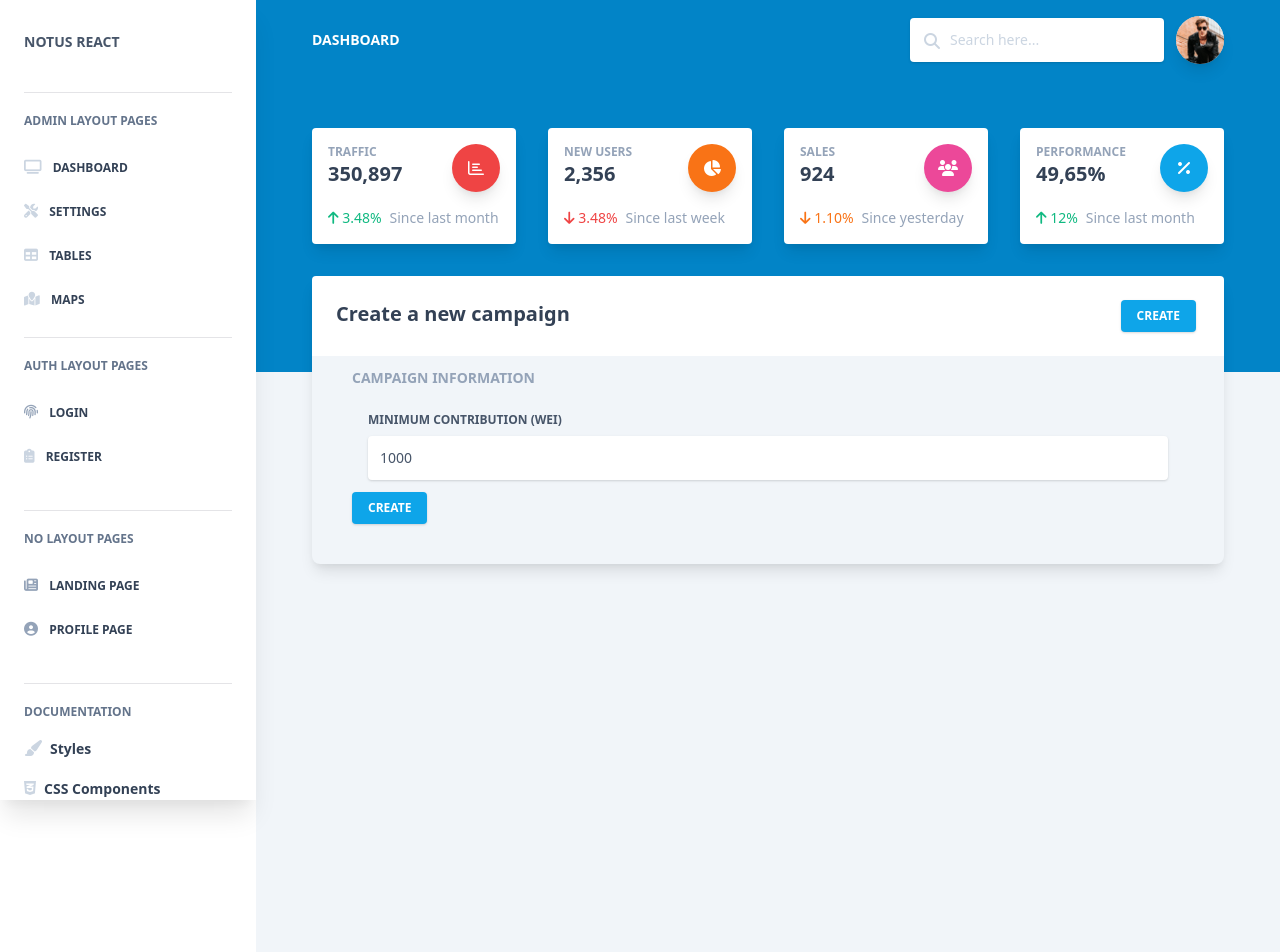
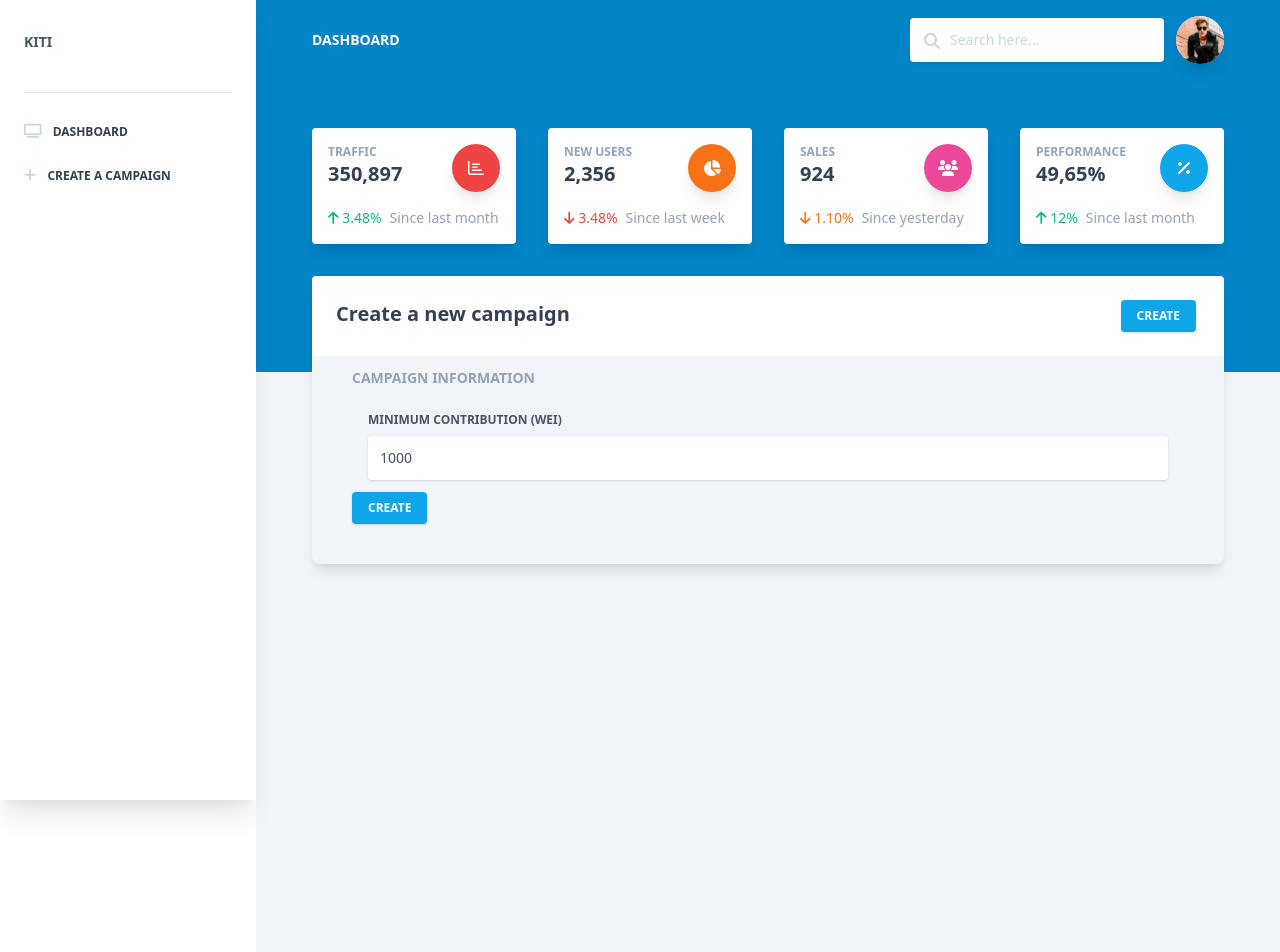
Before and after one commit to namphammati0210/Kiti, a React (Create React App) app: page /app/campaign/new in a window 1280 px wide. Shown: the top 952 px of the page. Built offline with nearby package versions, Linux system fonts and the light colour scheme; what web3 would draw is missing.

Commit message:
refactor: sidebar (#7)
Co-authored-by: Nam Pham <nam.pham@hats.solutions>

```diff
--- a/src/components/Campaigns/CampaignDetails.tsx
+++ b/src/components/Campaigns/CampaignDetails.tsx
@@ -129,11 +129,11 @@ const CampaignsDetails = () => {
         <p>{error}</p>
       ) : (
         <div>
+          {renderCampaignDetails()}
+
           <div className="p-4">
             <ContributeForm address={campaignId} />
           </div>
-
-          {renderCampaignDetails()}
         </div>
       )}
     </div>
--- a/src/components/Sidebar/Sidebar.tsx
+++ b/src/components/Sidebar/Sidebar.tsx
@@ -22,9 +22,9 @@ export default function Sidebar() {
           {/* Brand */}
           <Link
             className="md:block text-left md:pb-2 text-blueGray-600 mr-0 inline-block whitespace-nowrap text-sm uppercase font-bold p-4 px-0"
-            to="/"
+            to="/app"
           >
-            Notus React
+            KiTi
           </Link>
           {/* User */}
           <ul className="md:hidden items-center flex flex-wrap list-none">
@@ -78,9 +78,9 @@ export default function Sidebar() {
             {/* Divider */}
             <hr className="my-4 md:min-w-full" />
             {/* Heading */}
-            <h6 className="md:min-w-full text-blueGray-500 text-xs uppercase font-bold block pt-1 pb-4 no-underline">
+            {/* <h6 className="md:min-w-full text-blueGray-500 text-xs uppercase font-bold block pt-1 pb-4 no-underline">
               Admin Layout Pages
-            </h6>
+            </h6> */}
             {/* Navigation */}
 
             <ul className="md:flex-col md:min-w-full flex flex-col list-none">
@@ -92,7 +92,7 @@ export default function Sidebar() {
                       ? "text-lightBlue-500 hover:text-lightBlue-600"
                       : "text-blueGray-700 hover:text-blueGray-500")
                   }
-                  to="/admin/dashboard"
+                  to="/app"
                 >
                   <i
                     className={
@@ -114,219 +114,18 @@ export default function Sidebar() {
                       ? "text-lightBlue-500 hover:text-lightBlue-600"
                       : "text-blueGray-700 hover:text-blueGray-500")
                   }
-                  to="/admin/settings"
+                  to="/app/campaign/new"
                 >
                   <i
                     className={
-                      "fas fa-tools mr-2 text-sm " +
+                      "fas fa-plus mr-2 text-sm " +
                       (window.location.href.indexOf("/admin/settings") !== -1
                         ? "opacity-75"
                         : "text-blueGray-300")
                     }
                   ></i>{" "}
-                  Settings
+                  Create a Campaign
                 </Link>
-              </li>
-
-              <li className="items-center">
-                <Link
-                  className={
-                    "text-xs uppercase py-3 font-bold block " +
-                    (window.location.href.indexOf("/admin/tables") !== -1
-                      ? "text-lightBlue-500 hover:text-lightBlue-600"
-                      : "text-blueGray-700 hover:text-blueGray-500")
-                  }
-                  to="/admin/tables"
-                >
-                  <i
-                    className={
-                      "fas fa-table mr-2 text-sm " +
-                      (window.location.href.indexOf("/admin/tables") !== -1
-                        ? "opacity-75"
-                        : "text-blueGray-300")
-                    }
-                  ></i>{" "}
-                  Tables
-                </Link>
-              </li>
-
-              <li className="items-center">
-                <Link
-                  className={
-                    "text-xs uppercase py-3 font-bold block " +
-                    (window.location.href.indexOf("/admin/maps") !== -1
-                      ? "text-lightBlue-500 hover:text-lightBlue-600"
-                      : "text-blueGray-700 hover:text-blueGray-500")
-                  }
-                  to="/admin/maps"
-                >
-                  <i
-                    className={
-                      "fas fa-map-marked mr-2 text-sm " +
-                      (window.location.href.indexOf("/admin/maps") !== -1
-                        ? "opacity-75"
-                        : "text-blueGray-300")
-                    }
-                  ></i>{" "}
-                  Maps
-                </Link>
-              </li>
-            </ul>
-
-            {/* Divider */}
-            <hr className="my-4 md:min-w-full" />
-            {/* Heading */}
-            <h6 className="md:min-w-full text-blueGray-500 text-xs uppercase font-bold block pt-1 pb-4 no-underline">
-              Auth Layout Pages
-            </h6>
-            {/* Navigation */}
-
-            <ul className="md:flex-col md:min-w-full flex flex-col list-none md:mb-4">
-              <li className="items-center">
-                <Link
-                  className="text-blueGray-700 hover:text-blueGray-500 text-xs uppercase py-3 font-bold block"
-                  to="/auth/login"
-                >
-                  <i className="fas fa-fingerprint text-blueGray-400 mr-2 text-sm"></i>{" "}
-                  Login
-                </Link>
-              </li>
-
-              <li className="items-center">
-                <Link
-                  className="text-blueGray-700 hover:text-blueGray-500 text-xs uppercase py-3 font-bold block"
-                  to="/auth/register"
-                >
-                  <i className="fas fa-clipboard-list text-blueGray-300 mr-2 text-sm"></i>{" "}
-                  Register
-                </Link>
-              </li>
-            </ul>
-
-            {/* Divider */}
-            <hr className="my-4 md:min-w-full" />
-            {/* Heading */}
-            <h6 className="md:min-w-full text-blueGray-500 text-xs uppercase font-bold block pt-1 pb-4 no-underline">
-              No Layout Pages
-            </h6>
-            {/* Navigation */}
-
-            <ul className="md:flex-col md:min-w-full flex flex-col list-none md:mb-4">
-              <li className="items-center">
-                <Link
-                  className="text-blueGray-700 hover:text-blueGray-500 text-xs uppercase py-3 font-bold block"
-                  to="/landing"
-                >
-                  <i className="fas fa-newspaper text-blueGray-400 mr-2 text-sm"></i>{" "}
-                  Landing Page
-                </Link>
-              </li>
-
-              <li className="items-center">
-                <Link
-                  className="text-blueGray-700 hover:text-blueGray-500 text-xs uppercase py-3 font-bold block"
-                  to="/profile"
-                >
-                  <i className="fas fa-user-circle text-blueGray-400 mr-2 text-sm"></i>{" "}
-                  Profile Page
-                </Link>
-              </li>
-            </ul>
-
-            {/* Divider */}
-            <hr className="my-4 md:min-w-full" />
-            {/* Heading */}
-            <h6 className="md:min-w-full text-blueGray-500 text-xs uppercase font-bold block pt-1 pb-4 no-underline">
-              Documentation
-            </h6>
-            {/* Navigation */}
-            <ul className="md:flex-col md:min-w-full flex flex-col list-none md:mb-4">
-              <li className="inline-flex">
-                <a
-                  href="https://www.creative-tim.com/learning-lab/tailwind/react/colors/notus"
-                  target="_blank"
-                  className="text-blueGray-700 hover:text-blueGray-500 text-sm block mb-4 no-underline font-semibold"
-                >
-                  <i className="fas fa-paint-brush mr-2 text-blueGray-300 text-base"></i>
-                  Styles
-                </a>
-              </li>
-
-              <li className="inline-flex">
-                <a
-                  href="https://www.creative-tim.com/learning-lab/tailwind/react/alerts/notus"
-                  target="_blank"
-                  className="text-blueGray-700 hover:text-blueGray-500 text-sm block mb-4 no-underline font-semibold"
-                >
-                  <i className="fab fa-css3-alt mr-2 text-blueGray-300 text-base"></i>
-                  CSS Components
-                </a>
-              </li>
-
-              <li className="inline-flex">
-                <a
-                  href="https://www.creative-tim.com/learning-lab/tailwind/angular/overview/notus"
-                  target="_blank"
-                  className="text-blueGray-700 hover:text-blueGray-500 text-sm block mb-4 no-underline font-semibold"
-                >
-                  <i className="fab fa-angular mr-2 text-blueGray-300 text-base"></i>
-                  Angular
-                </a>
-              </li>
-
-              <li className="inline-flex">
-                <a
-                  href="https://www.creative-tim.com/learning-lab/tailwind/js/overview/notus"
-                  target="_blank"
-                  className="text-blueGray-700 hover:text-blueGray-500 text-sm block mb-4 no-underline font-semibold"
-                >
-                  <i className="fab fa-js-square mr-2 text-blueGray-300 text-base"></i>
-                  Javascript
-                </a>
-              </li>
-
-              <li className="inline-flex">
-                <a
-                  href="https://www.creative-tim.com/learning-lab/tailwind/nextjs/overview/notus"
-                  target="_blank"
-                  className="text-blueGray-700 hover:text-blueGray-500 text-sm block mb-4 no-underline font-semibold"
-                >
-                  <i className="fab fa-react mr-2 text-blueGray-300 text-base"></i>
-                  NextJS
-                </a>
-              </li>
-
-              <li className="inline-flex">
-                <a
-                  href="https://www.creative-tim.com/learning-lab/tailwind/react/overview/notus"
-                  target="_blank"
-                  className="text-blueGray-700 hover:text-blueGray-500 text-sm block mb-4 no-underline font-semibold"
-                >
-                  <i className="fab fa-react mr-2 text-blueGray-300 text-base"></i>
-                  React
-                </a>
-              </li>
-
-              <li className="inline-flex">
-                <a
-                  href="https://www.creative-tim.com/learning-lab/tailwind/svelte/overview/notus"
-                  target="_blank"
-                  className="text-blueGray-700 hover:text-blueGray-500 text-sm block mb-4 no-underline font-semibold"
-                >
-                  <i className="fas fa-link mr-2 text-blueGray-300 text-base"></i>
-                  Svelte
-                </a>
-              </li>
-
-              <li className="inline-flex">
-                <a
-                  href="https://www.creative-tim.com/learning-lab/tailwind/vue/overview/notus"
-                  target="_blank"
-                  className="text-blueGray-700 hover:text-blueGray-500 text-sm block mb-4 no-underline font-semibold"
-                >
-                  <i className="fab fa-vuejs mr-2 text-blueGray-300 text-base"></i>
-                  VueJS
-                </a>
               </li>
             </ul>
           </div>
```
